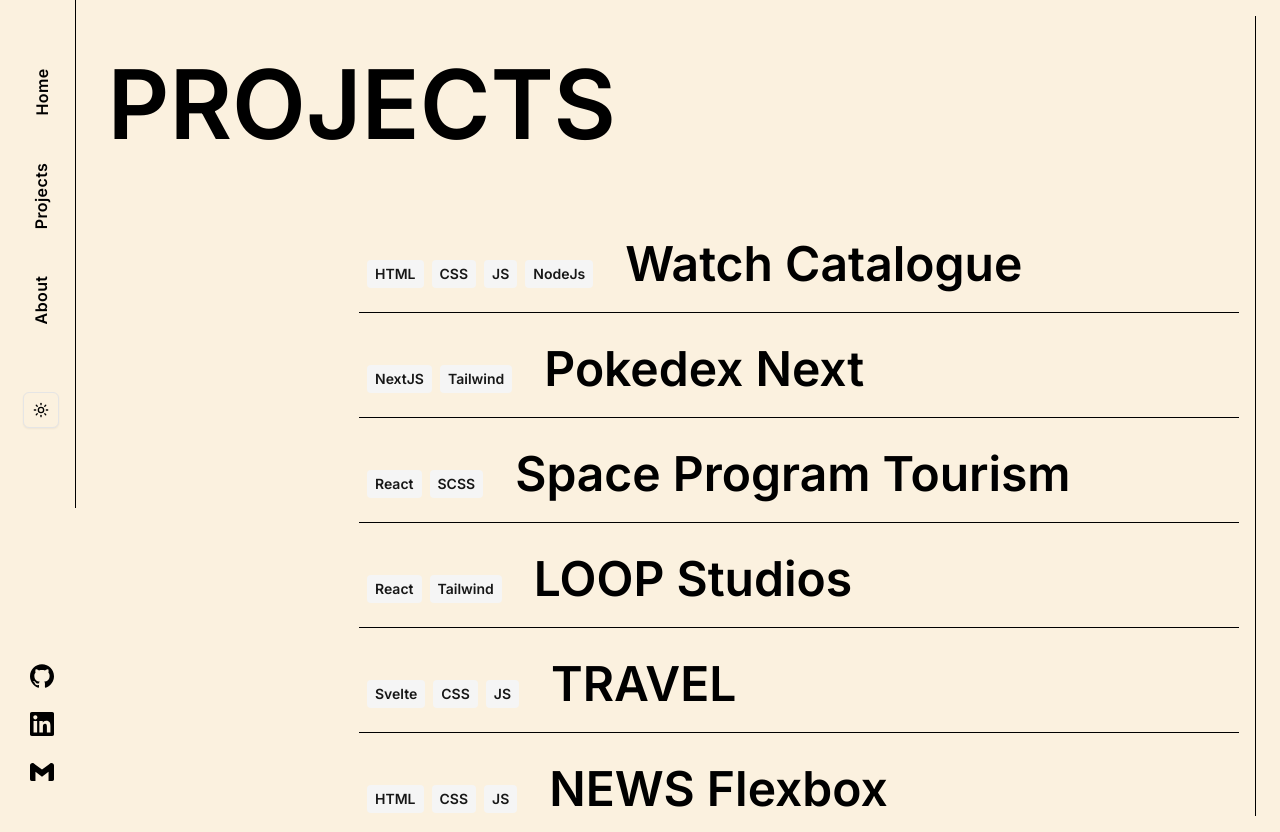
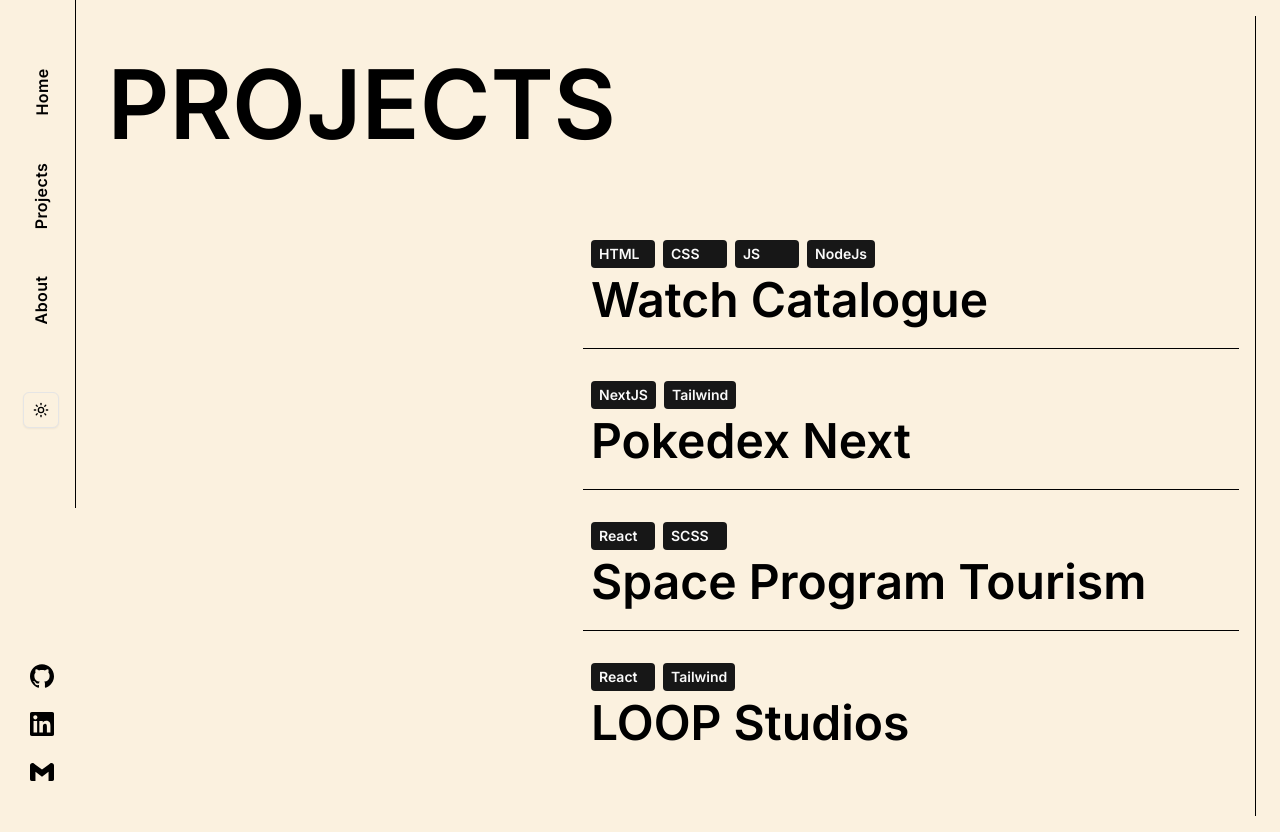
Before and after one commit to CodeLamp168/personal-portfolio, a Next.js app: page /projects in a window 1280 px wide. Built offline with nearby package versions, Linux system fonts and the light colour scheme.

Commit message:
modified project css and borders of overall project for darkmode

```diff
--- a/app/layout.tsx
+++ b/app/layout.tsx
@@ -23,7 +23,7 @@
         <ThemeProvider attribute="class" defaultTheme="system" enableSystem>
           <div className="flex flex-col md:flex-row md:mx-2 overflow-hidden">
             <NavArea />
-            <main className="border-r md:m-4 relative w-full border-black ">
+            <main className="border-r border-border md:m-4 relative w-full border-black ">
               {children}
             </main>
           </div>
--- a/components/NavArea.tsx
+++ b/components/NavArea.tsx
@@ -14,7 +14,7 @@
 export default function NavArea() {
   return (
     <nav className="font-semibold md:h-screen md:relative md:flex md:flex-col md:justify-between items-center">
-      <div className="flex md:flex-col justify-center items-center md:justify-around gap-8 md:gap-20 py-4 md:py-20 md:border-r border-black">
+      <div className="flex md:flex-col justify-center items-center md:justify-around gap-8 md:gap-20 py-4 md:py-20 md:border-r border-border">
         {navItems.map((item) => (
           <Link key={item.href} href={item.href} className="nav-item tracking-wide">
             {item.name}
--- a/components/Projects.tsx
+++ b/components/Projects.tsx
@@ -7,10 +7,10 @@
 import { projects } from '@/lib/utils'
 
 const ProjectItem = ({ tools, name, link }: { tools: string[]; name: string; link: string }) => (
-  <div className="flex flex-col lg:flex-row items-start lg:items-end w-full border-b border-border pb-6 mb-6">
-    <ul className="flex flex-wrap gap-2 px-2 font-semibold mb-2 lg:mb-0 lg:mr-4">
+  <div className="flex flex-col items-start  w-full border-b border-border pb-6 mb-6">
+    <ul className="flex flex-wrap gap-2 px-2 font-semibold mb-2 lg:mb-2 lg:mr-4">
       {tools.map((tool) => (
-        <li key={tool} className="text-sm bg-secondary text-secondary-foreground px-2 py-1 rounded">{tool}</li>
+        <li key={tool} className="text-sm bg-primary text-primary-foreground px-2 py-1 rounded min-w-16">{tool}</li>
       ))}
     </ul>
     <a href={link} className="project-name px-2 text-left text-4xl lg:text-5xl font-semibold cursor-pointer transition-transform duration-700 hover:scale-105 relative">
@@ -25,7 +25,7 @@
   return (
     <div className="min-h-screen flex flex-col items-center md:block p-0 sm:p-4 relative z-0 overflow-hidden">
       <PageHeader pageTitle="PROJECTS" />
-      <div className="w-full max-w-4xl md:absolute md:right-0 md:pt-16 h-[calc(100vh-10rem)] relative">
+      <div className="w-full max-w-2xl md:absolute md:right-0 md:pt-16 h-[calc(100vh-14rem)] relative">
         <ScrollArea className="h-full w-full pr-4" ref={scrollAreaRef}>
           <div className="space-y-8">
             {projects.map((project) => (
--- a/components/ThemeProvider.tsx
+++ b/components/ThemeProvider.tsx
@@ -1,4 +1,4 @@
-// app/components/ThemeProvider.tsx
+
 "use client"
 
 import * as React from "react"
```
